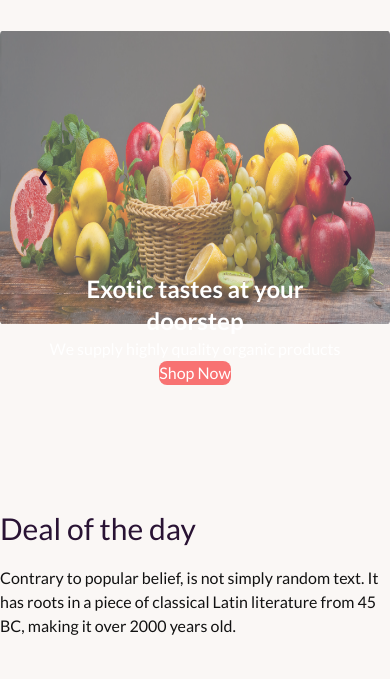
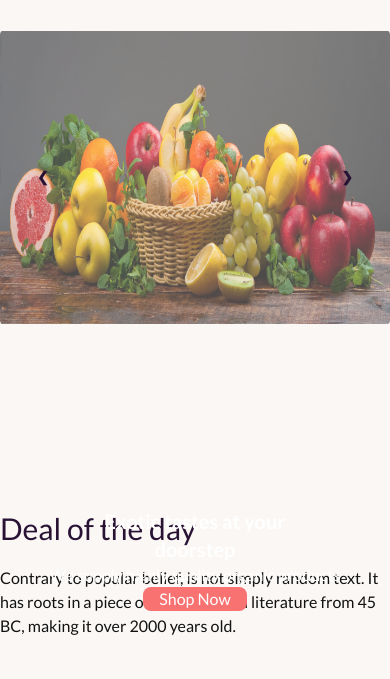
Before and after one commit to ismail-web-developer/fruit-brust, a plain HTML site: page index.html in a window 390 px wide. Shown: the part 121-800 px from the top of the page. Drawn offline with nearby package versions, Linux system fonts and the light colour scheme; grey boxes are pictures that could not be loaded.

Commit message:
added positioning

```diff
--- a/index.html
+++ b/index.html
@@ -118,20 +118,20 @@
 
             </div>
             <div class="flex justify-center">
-                <div class="absolute top-1/2 text-center -mt-7">
-                    <h1 class=" text-2xl md:text-7xl text-center pt-0 text-white font-extrabold">Exotic tastes at your
+                <div class="absolute bottom-28 md:bottom-0 md:top-44 lg:top-56 text-center ">
+                    <h1 class=" text-xl md:text-7xl text-center pt-0 text-white font-extrabold">Exotic tastes at your
                         <br> doorstep
                     </h1>
                     <p class="text-base md:text-xl md:font-medium md:mt-4 md:mb-7 text-white">We supply highly quality
                         organic products</p>
                     <button
-                        class="btn-error md:text-xl md:font-extrabold text-white rounded-lg md:px-8 md:py-4 hover:bg-gray-500 duration-75 ">Shop
+                        class="btn-error md:text-xl md:font-extrabold text-white rounded-lg px-4 md:px-8 md:py-4 hover:bg-gray-500 duration-75 ">Shop
                         Now
                     </button>
                 </div>
             </div>
 
-            <div class="flex gap-8 justify-center hidden lg:flex bg-slate-50 rounded-xl absolute bottom-8 left-96">
+            <div class="flex gap-8 justify-center  hidden w-3/5 lg:flex  lg:left-80 shadow-md bg-slate-50 rounded-xl absolute lg:bottom-8 ">
                 <img src="./images/fruit1.png" alt="fruit">
                 <img src="./images/fruit2.png" alt="fruit">
                 <img src="./images/fruit3.png" alt="fruit">
@@ -622,7 +622,7 @@
 
 
     </main>
-    <footer class="footer footer-center mt-2 p-10 bg-[#121212] text-white text-base-content rounded">
+    <footer class="footer footer-center mt-20 p-10 bg-[#121212] text-white text-base-content rounded">
         <div class="flex flex-col md:flex-row ">
             <a href=""><img src="./images/logo.png" alt="logo"></a>
             <h2 class="text-lg md:text-4xl font-extrabold">Fruit Burst</h2>
```
